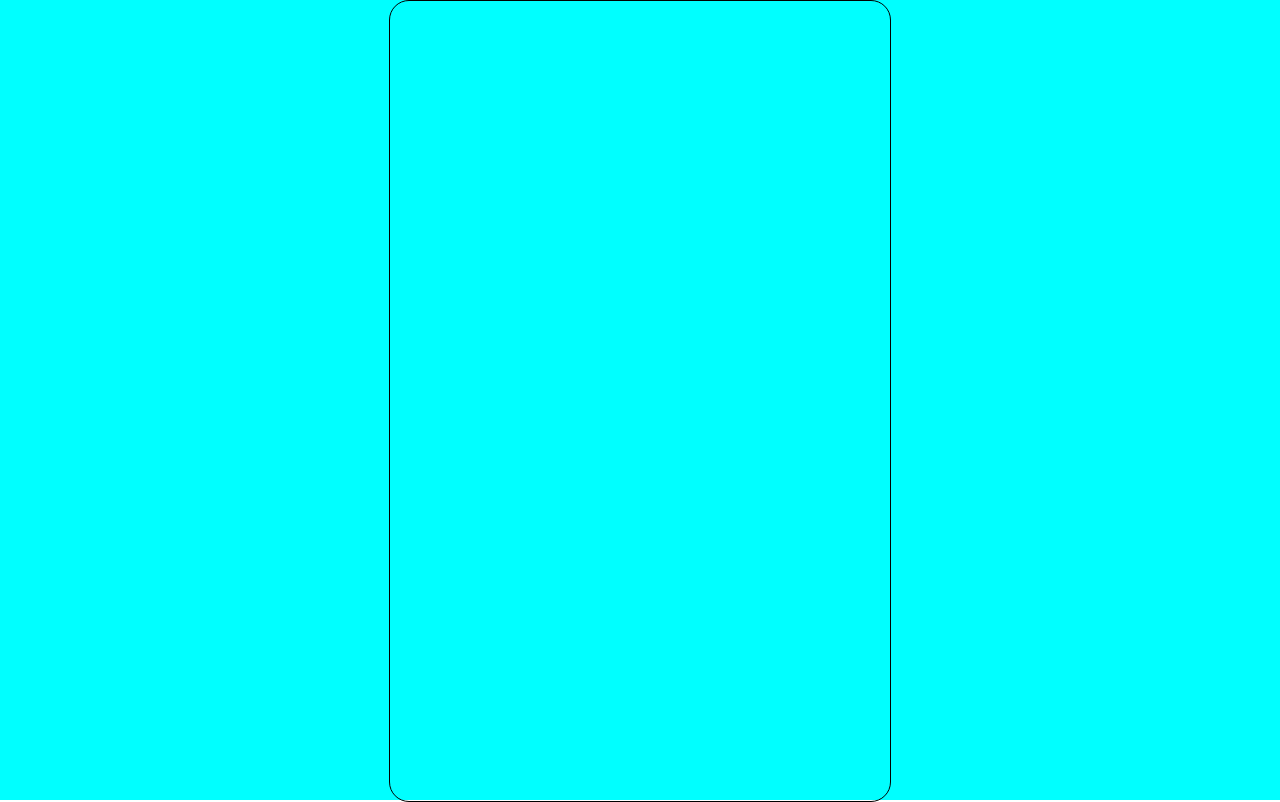
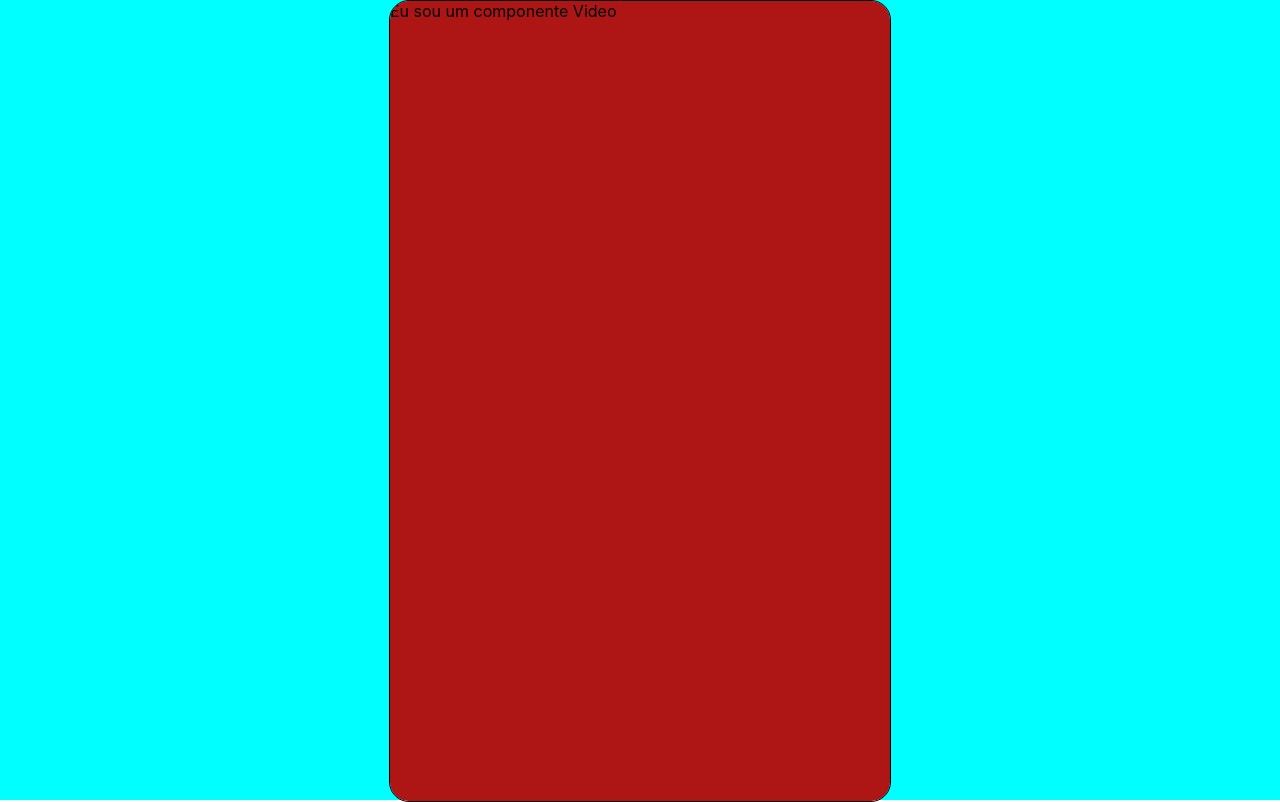
Before and after one commit to MeireMendes/jornadadev, a React (Create React App) app: page / in a window 1280 px wide. Built offline with nearby package versions, Linux system fonts and the light colour scheme; the HTML template or start-up script is replaced by a standard one.

Commit message:
Esconde a scroll bar

```diff
--- a/src/App.css
+++ b/src/App.css
@@ -6,11 +6,24 @@
 
 }
 
-.app_videos{
+.app__videos{
   height: 100vh;
   max-height: 800px;
   width: 80%;
   max-width: 500px;
   border: 1px  solid black;
   border-radius: 20px;
+  overflow: scroll;
   }
+
+  /* Esconde a scroll bar no chrome, safari e opera */
+.app__videos: ::-webkit-scrollbar{
+  display: none;
+}
+
+/* Esconde a scroll bar no internet explore, edge e firefox */
+
+.app__videos{
+  -ms-overflow-style: none;
+  scrollbar-width: none;
+}
--- a/src/App.js
+++ b/src/App.js
@@ -1,15 +1,15 @@
 
 import './App.css';
-import video from "./pages/video"
+import Video from "./pages/Video"
 
 function App() {
   return (
     <div className="App">
-      <div className='app_videos'>
-        <video />
-        <video />
-        <video />
-        <video />
+      <div className='app__videos'>
+        <Video />
+        <Video />
+        <Video />
+        <Video />
       </div>
     </div>
   );
--- a/src/pages/video.css
+++ b/src/pages/video.css
@@ -1,3 +1,10 @@
 .video{
-    background-color: rgb(red, green, blue);
+    background-color: rgb(174, 22, 22);
+    height: 100%;
+    width: 100%;
+
 }
+
+.video__player{
+
+}
--- a/src/pages/video.js
+++ b/src/pages/video.js
@@ -5,6 +5,9 @@
   return (
     <div className="video">
         Eu sou um componente Video
+        <video className='video__player'>
+
+        </video>
     </div>
   )
 }
```
